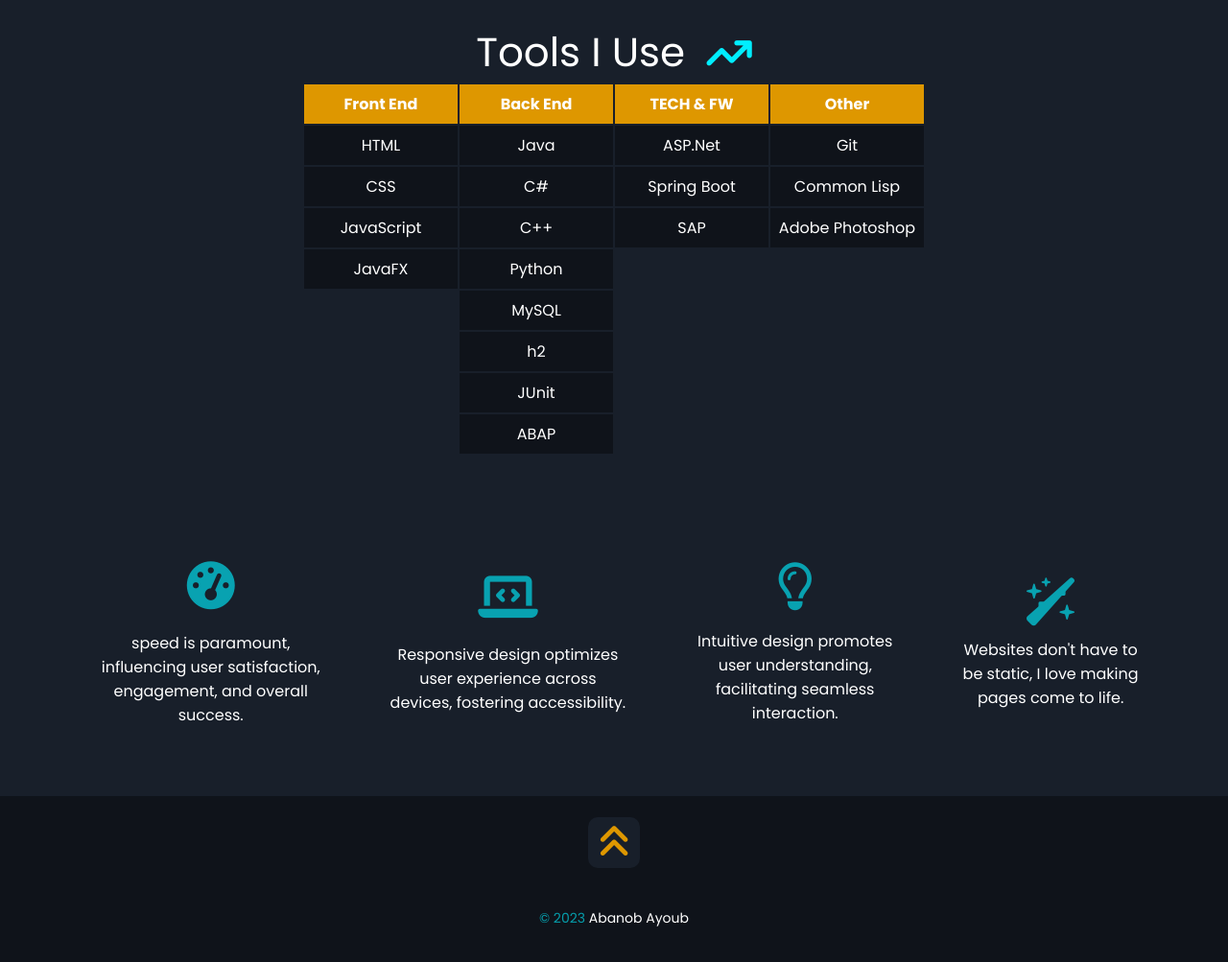
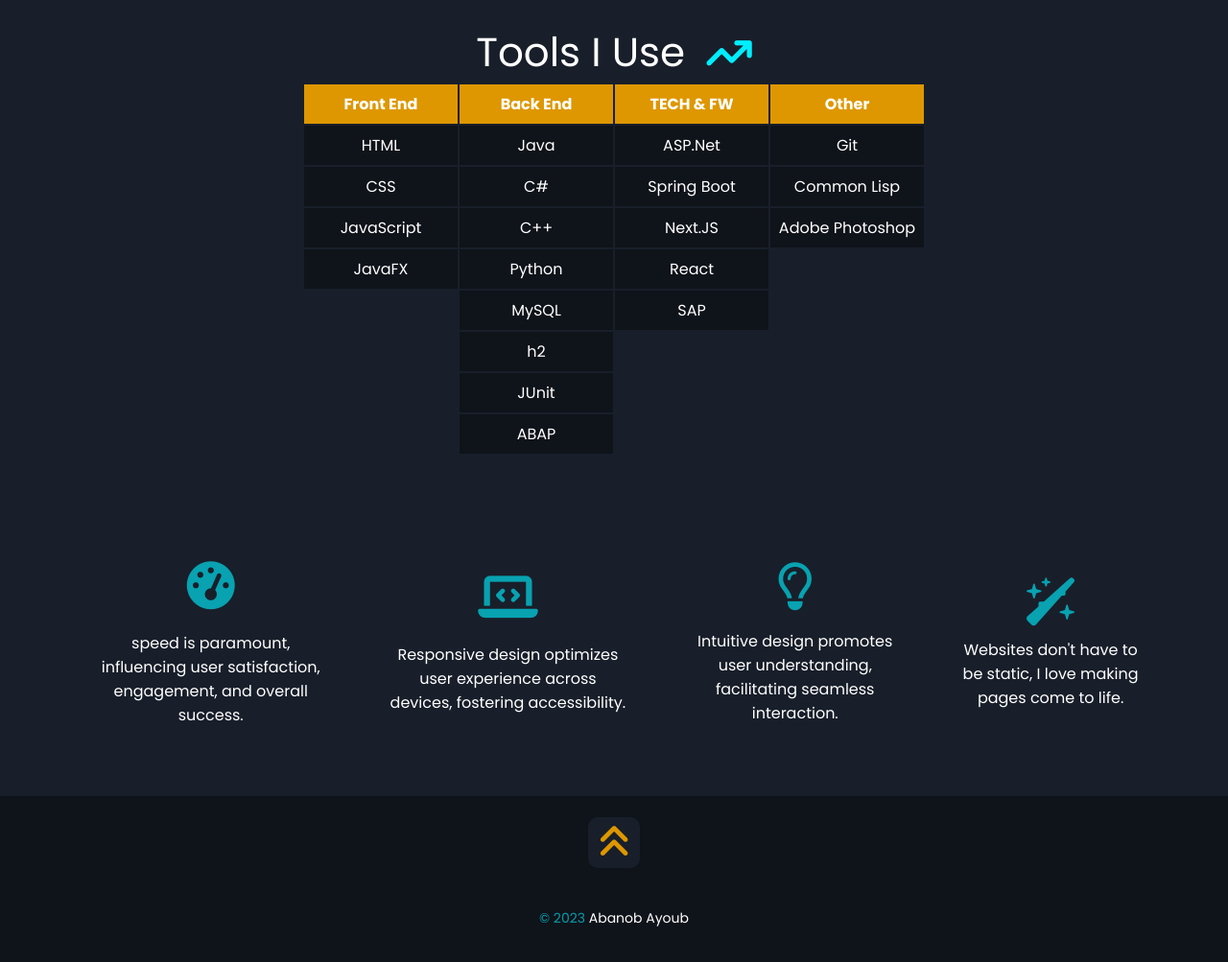
Before and after one commit to aayoub3/abanobayoub, a website built with Vite: page index.html in a window 1280 px wide. Shown: the part 1317-2320 px from the top of the page at 96% size. Built offline with nearby package versions, Linux system fonts and the light colour scheme.

Commit message:
add next.js and react to the website skills table

```diff
--- a/index.html
+++ b/index.html
@@ -133,18 +133,20 @@
       <tr>
         <td id="table-rows">JavaScript</td>
         <td id="table-rows">C++</td>
-        <td id="table-rows">SAP</td>
+        <td id="table-rows">Next.JS</td>
         <td id="table-rows">Adobe Photoshop</td>
       </tr>
 
       <tr>
         <td id="table-rows">JavaFX</td>
         <td id="table-rows">Python</td>
+        <td id="table-rows">React</td>
       </tr>
 
       <tr>
         <td></td>
         <td id="table-rows">MySQL</td>
+        <td id="table-rows">SAP</td>
       </tr>
 
       <tr>
```
